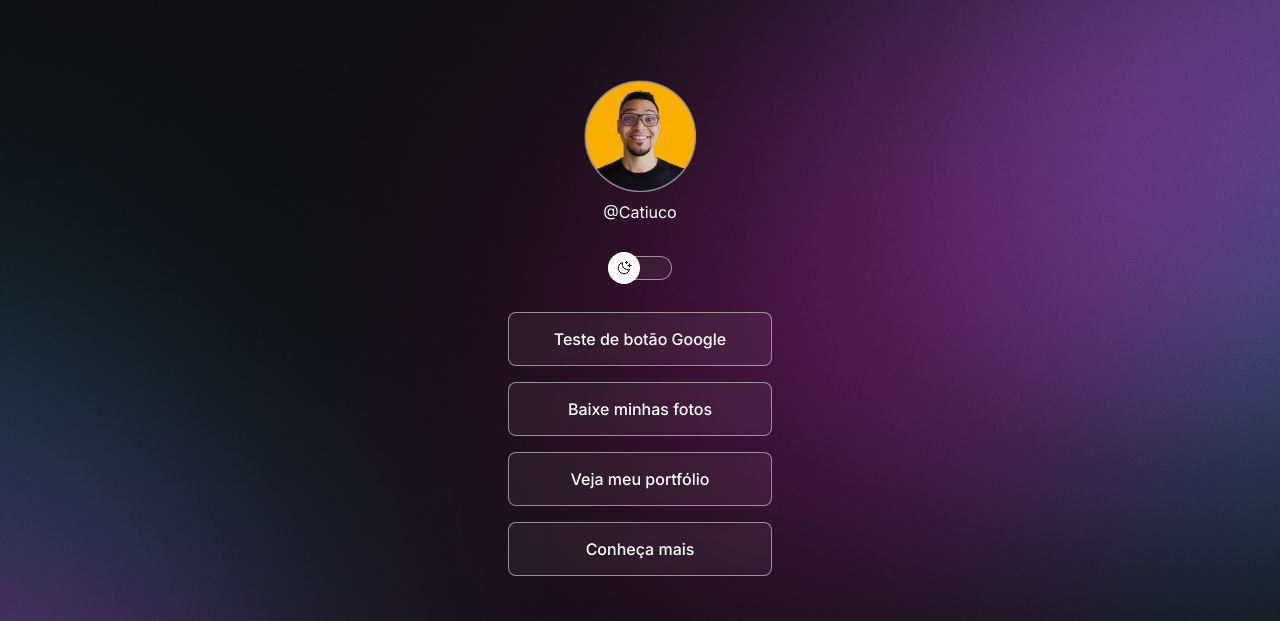
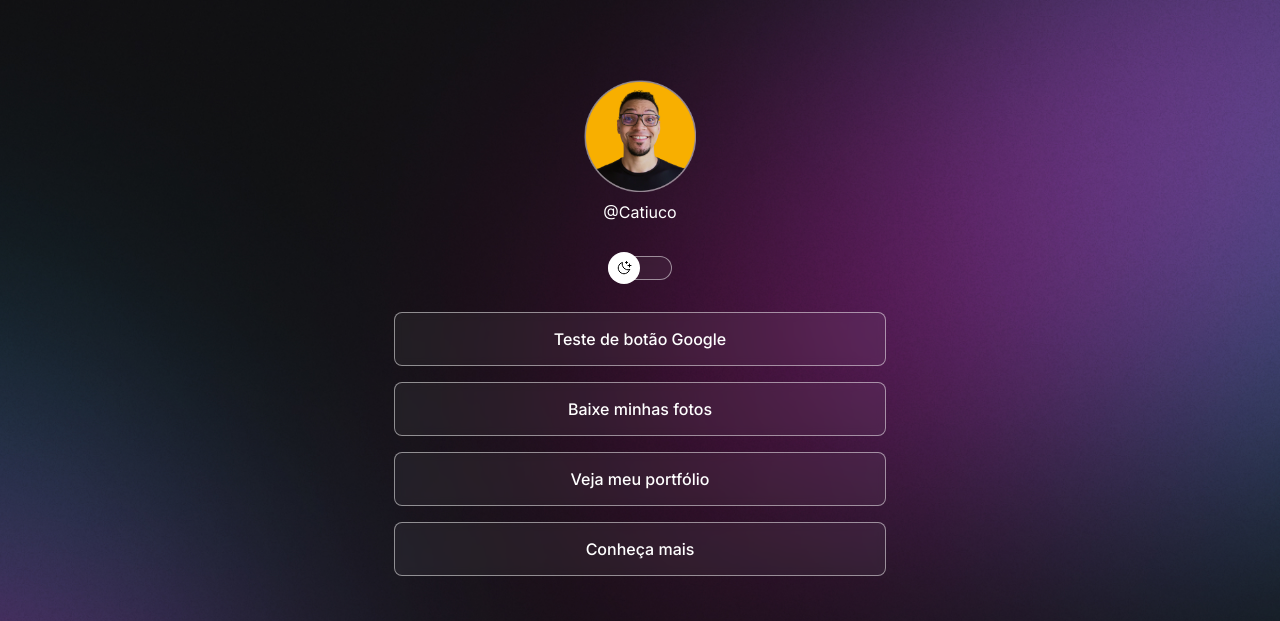
Before and after one commit to juliomalta/Projeto-rocket, a plain HTML site: page index.html in a window 1280 px wide. Shown: the top 621 px of the page. Drawn offline with nearby package versions, Linux system fonts and the light colour scheme.

Commit message:
adjusting container width

```diff
--- a/stylesheet.css
+++ b/stylesheet.css
@@ -22,9 +22,7 @@
   --toggle-handle: url(./assets/sun.svg);
 }
 body {
-  /* se é aceitável fazer desse jeito:
-  background-size: cover;
-  */
+
   background: var(--bg-url) no-repeat top center / cover;
 }
 body * {
@@ -32,7 +30,8 @@ body * {
   color: var(--text-color);
 }
 #container {
-  width: 360px;
+  width: 100%;
+  max-width: 588px;
   margin: 56px auto 0px;
   padding: 0px 24px;
 }
```
